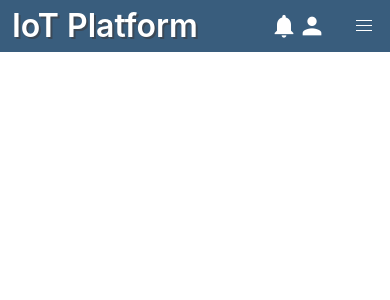
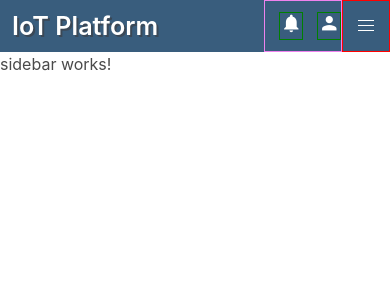
Before and after one commit to fede-palazz/sensor-hub, an Angular app in the folder frontend/: page / in a window 390 px wide. Shown: the top 300 px of the page. Built offline with nearby package versions, Linux system fonts and the light colour scheme.

Commit message:
IOT-40 First navbar responsive attempt

```diff
--- a/frontend/src/app/app.component.html
+++ b/frontend/src/app/app.component.html
@@ -1 +1 @@
-<app-navbar></app-navbar>
+<app-smart-nav></app-smart-nav>
--- a/frontend/src/app/components/nav/navbar/navbar.component.html
+++ b/frontend/src/app/components/nav/navbar/navbar.component.html
@@ -4,25 +4,34 @@
       <i class="material-icons">menu</i>
     </span>
     <span class="navbar-item">
-      <h1 class="title">IoT Platform</h1>
+      <h1 class="navbar-title">IoT Platform</h1>
     </span>
-    <div class="navbar-item icons-wrapper">
-      <i class="material-icons md-light">notifications</i>
-      <i class="material-icons md-light">person</i>
+
+    <div class="navbar-item icons-container">
+      <span class="icon-wrapper"
+        ><i class="material-icons md-light">notifications</i></span
+      >
+      <span class="icon-wrapper"
+        ><i class="material-icons md-light">person</i></span
+      >
     </div>
-
-    <button class="navbar-burger" aria-label="menu" aria-expanded="false">
+    <button class="navbar-burger" aria-label="menu">
       <span aria-hidden="true"></span>
       <span aria-hidden="true"></span>
       <span aria-hidden="true"></span>
     </button>
   </div>
 
-  <!-- <div class="navbar-menu">
-    <div class="navbar-start">
-      <a class="navbar-item"> Home </a>
+  <div class="navbar-menu">
+    <div class="navbar-end">
+      <div class="navbar-item icons-container">
+        <span class="icon-wrapper"
+          ><i class="material-icons md-light">notifications</i></span
+        >
+        <span class="icon-wrapper"
+          ><i class="material-icons md-light">person</i></span
+        >
+      </div>
     </div>
-
-    <div class="navbar-end"></div>
-  </div> -->
+  </div>
 </nav>
--- a/frontend/src/app/components/nav/navbar/navbar.component.scss
+++ b/frontend/src/app/components/nav/navbar/navbar.component.scss
@@ -1,38 +1,83 @@
 @import "../../../../styles/variables.scss";
 @import "bulma/sass/utilities/mixins";
 
-.navbar {
-  & .navbar-brand {
+.icons-container {
+  display: flex;
+  justify-content: flex-end;
+  // width: 6em;
+  // margin-left: auto;
+  // border: 1px solid green;
+  padding: 0;
+}
+
+.navbar-brand {
   & .sidebar-menu {
     @include until($navbar-breakpoint) {
       display: none;
     }
   }
 
-    & .title {
+  & .navbar-title {
     color: white;
+    font-size: 1.75em;
+    font-weight: 600;
+    line-height: 1.125;
     text-shadow: 2px 2px $primary-dark;
   }
 
-    & .icons-wrapper {
-      position: relative;
-      // border: 1px solid red;
+  & .icons-container {
+    border: 1px solid violet;
     margin-left: auto;
+    @include from($navbar-breakpoint) {
+      display: none;
+    }
+
+    & .icon-wrapper {
+      display: block;
+      border: 1px solid green;
     }
   }
 
-  // & .navbar-end > .navbar-item .material-icons {
-  //   margin-right: 0.75rem;
-  // }
-  & .navbar-burger {
+  @include until($navbar-breakpoint) {
+    font-size: 0.9em;
+  }
+}
+
+.icon-wrapper {
+  border: 1px solid green;
+  margin-left: 1em;
+}
+
+.navbar-end .icons-container {
+  // border: 1px solid violet;
+  margin-right: 0.75em;
+}
+
+.navbar-burger {
+  border: 1px solid red;
+  width: 3rem;
+  // height: 3rem;
   margin-left: 0;
+  // margin-right: 0.5em;
+  font-weight: bold;
+
+  &:hover {
+    // cursor: default;
+    // background-color: inherit;
+    background-color: rgba(0, 0, 0, 0.05);
   }
 }
 
 .material-icons {
-  font-size: 28px;
+  font-size: 1.75em;
+  // border: 1px solid red;
 
   &:hover {
     cursor: pointer;
+    background-color: rgba(0, 0, 0, 0.05);
+  }
+
+  @include until($navbar-breakpoint) {
+    font-size: 1.5em;
   }
 }
--- a/frontend/src/app/components/nav/sidebar/sidebar.component.ts
+++ b/frontend/src/app/components/nav/sidebar/sidebar.component.ts
@@ -3,8 +3,6 @@ import { Component } from '@angular/core';
 @Component({
   selector: 'app-sidebar',
   templateUrl: './sidebar.component.html',
-  styleUrls: ['./sidebar.component.scss']
+  styleUrls: ['./sidebar.component.scss'],
 })
-export class SidebarComponent {
-
-}
+export class SidebarComponent {}
--- /dev/null
+++ b/frontend/src/app/components/nav/smart-nav/smart-nav.component.html
@@ -0,0 +1,2 @@
+<app-navbar></app-navbar>
+<app-sidebar></app-sidebar>
--- a/frontend/src/styles/variables.scss
+++ b/frontend/src/styles/variables.scss
@@ -9,4 +9,8 @@ $icon-active: #fff;
 $icon-inactive: #b5b5b5;
 $icon-hover: #dbdbdb;
 
+/* BREAKPOINTS */
+$widescreen-enabled: false;
+$fullhd-enabled: false;
+// $tablet: 475px;
 $navbar-breakpoint: $tablet;
```
Also changed, not shown: frontend/src/app/app.module.ts (+8 -2 lines), frontend/src/app/components/nav/smart-nav/smart-nav.component.ts (added, +8 -0 lines), frontend/src/app/components/nav/smart-nav/smart-nav.component.scss (added). Lines whose indentation alone changed are shown as unchanged.
